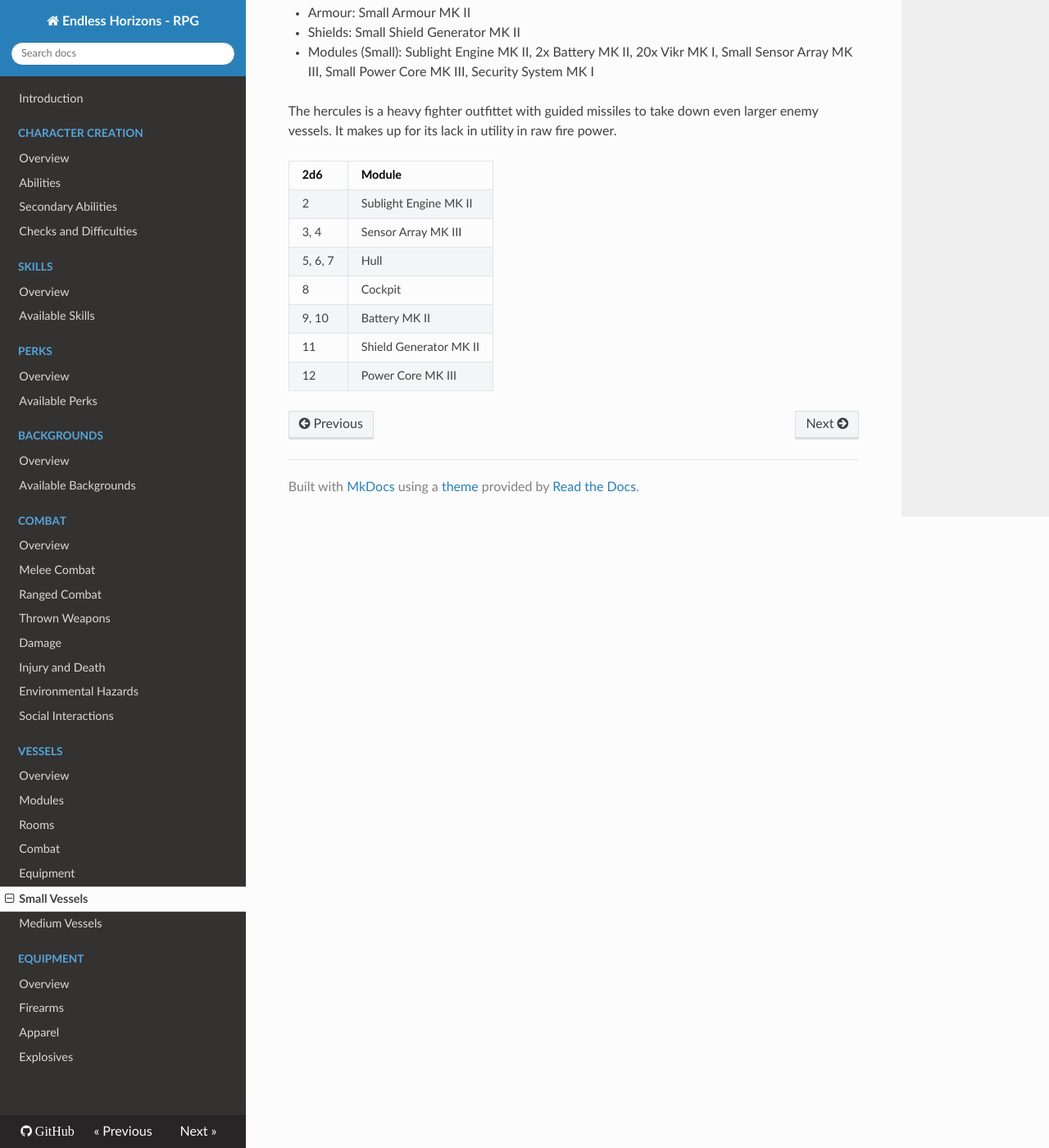
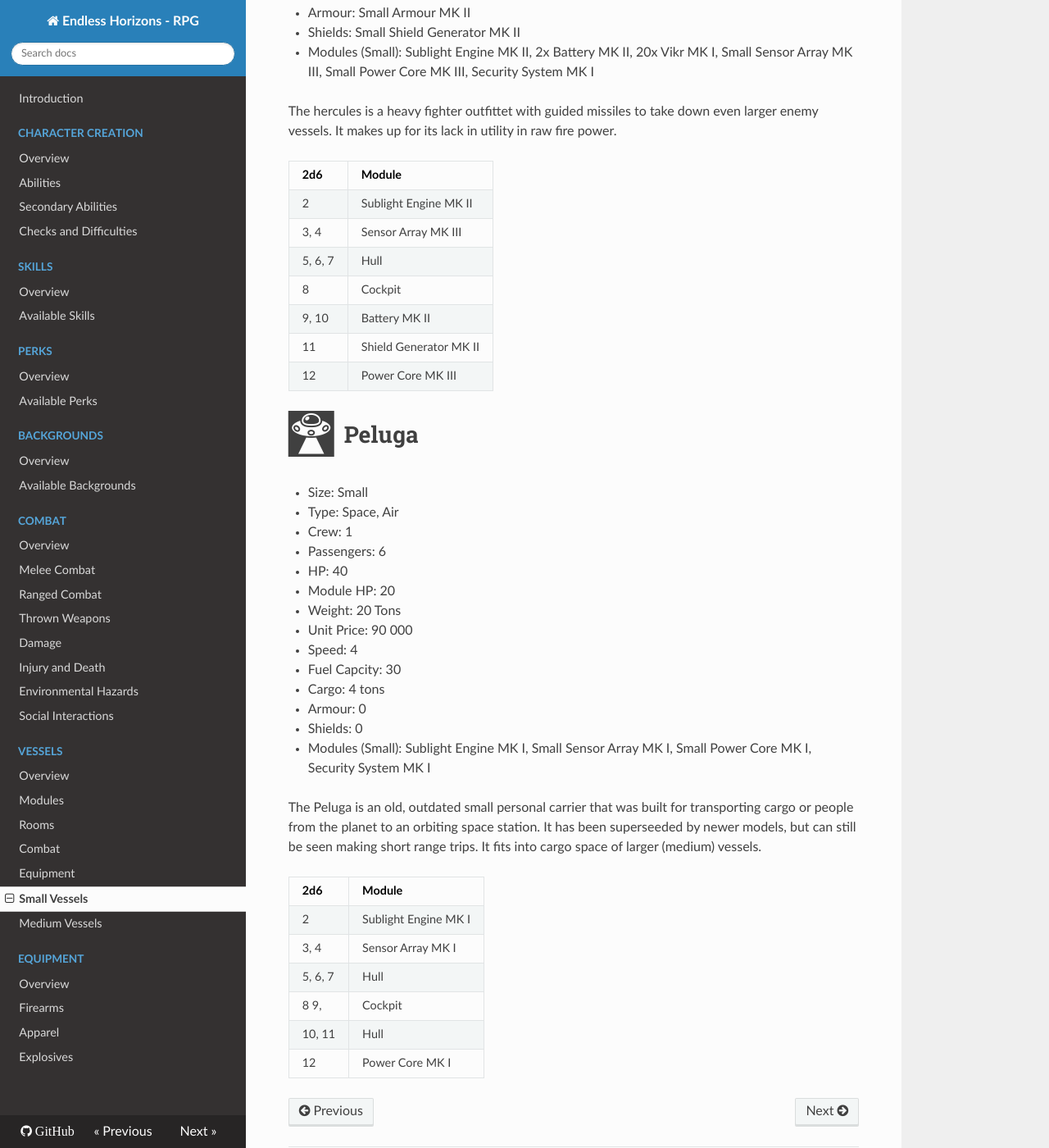
Before and after one commit to ehrpg/rules, an MkDocs documentation site: the page built from docs/vessels/small.md, in a window 1280 px wide and 1400 px high, scrolled down 4122 px. Shown: the whole window at 82% size. Built offline with MkDocs 1.6.1, drawn with Linux system fonts in a browser that asks for light colours; nearby versions of some CDN libraries; old or Windows-style settings are respelled for this version of MkDocs.

Commit message:
Added peluga ship

```diff
--- a/docs/vessels/small.md
+++ b/docs/vessels/small.md
@@ -173,3 +173,34 @@ raw fire power.
 | 9, 10    | Battery MK II
 | 11       | Shield Generator MK II
 | 12       | Power Core MK III
+
+# <i class="fa fa-2x ehicon-space"></i> Peluga
+
+- Size: Small
+- Type: Space, Air
+- Crew: 1
+- Passengers: 6
+- HP: 40
+- Module HP: 20
+- Weight: 20 Tons
+- Unit Price: 90 000
+- Speed: 4
+- Fuel Capcity: 30
+- Cargo: 4 tons
+- Armour: 0
+- Shields: 0
+- Modules (Small): Sublight Engine MK I, Small Sensor Array MK I, Small Power Core MK I, Security System MK I
+
+The Peluga is an old, outdated small personal carrier that was built for
+transporting cargo or people from the planet to an orbiting space station.
+It has been superseeded by newer models, but can still be seen making short
+range trips. It fits into cargo space of larger (medium) vessels.
+
+| 2d6      | Module
+|----------|--------
+| 2        | Sublight Engine MK I
+| 3, 4     | Sensor Array MK I
+| 5, 6, 7  | Hull
+| 8  9,    | Cockpit
+| 10, 11   | Hull
+| 12       | Power Core MK I
```
